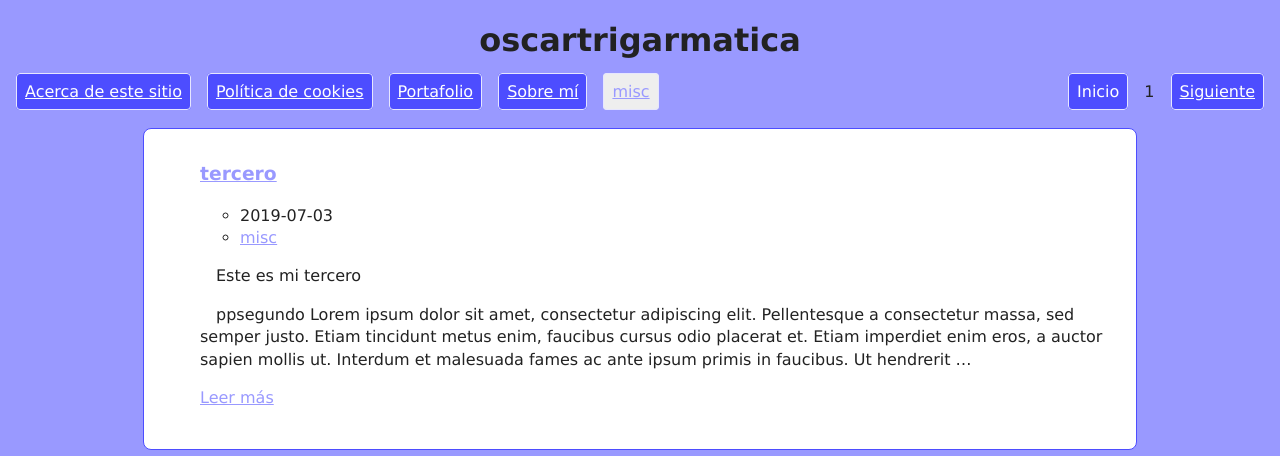
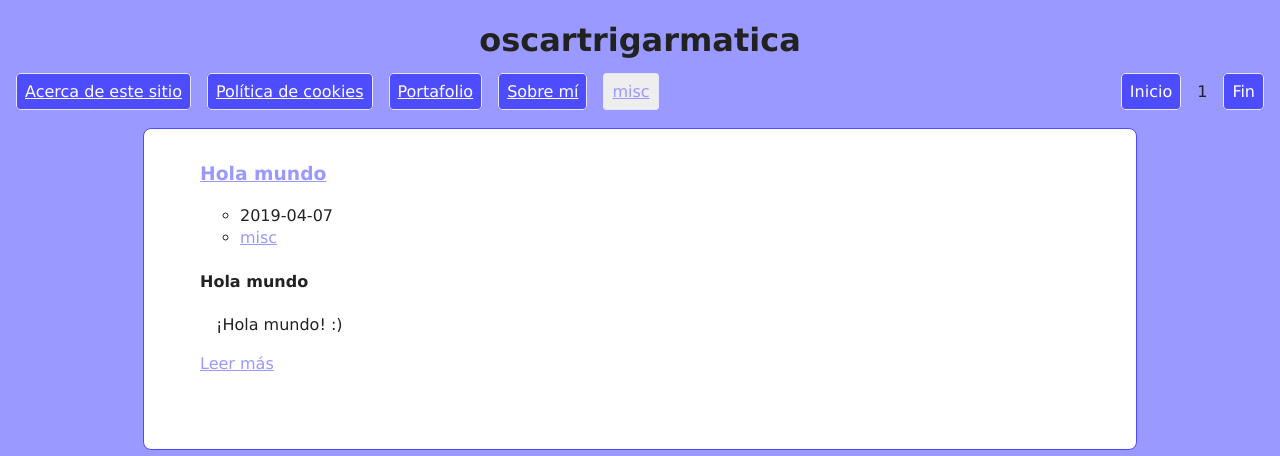
Before and after one commit to dotoscat/dotoscat.github.io, a plain HTML site: page category/misc.html in a window 1280 px wide. Shown: the top 456 px of the page. Drawn offline with Linux system fonts and the light colour scheme.

Commit message:
2019-7-19 2

```diff
--- a/category/misc.html
+++ b/category/misc.html
@@ -20,7 +20,7 @@
         <li><a class="boton">Inicio</a></li>
         <li>            1
         </li>
-        <li><a class="boton" href="/category/misc2.html">Siguiente</a></li>
+        <li><a class="boton">Fin</a></li>
 </ul></nav>
 </li>
             </ul>
@@ -32,18 +32,17 @@
         <ul>
             <article>
                 <header>
-                    <h3><a href="tercero.html">tercero</a></h3>
+                    <h3><a href="hola-mundo.html">Hola mundo</a></h3>
                     <ul>
-                        <li><date>2019-07-03</date></li>
+                        <li><date>2019-04-07</date></li>
                         <li><a href="category/misc.html">misc</a></li>
                     </ul>
                 </header>
                 <summary>
-                    <p>Este es mi tercero</p>
-<p>ppsegundo
-Lorem ipsum dolor sit amet, consectetur adipiscing elit. Pellentesque a consectetur massa, sed semper justo. Etiam tincidunt metus enim, faucibus cursus odio placerat et. Etiam imperdiet enim eros, a auctor sapien mollis ut. Interdum et malesuada fames ac ante ipsum primis in faucibus. Ut hendrerit …</p>
+                    <h1>Hola mundo</h1>
+<p>¡Hola mundo! :)</p>
                 </summary>
-                <a href="tercero.html">Leer más</a>
+                <a href="hola-mundo.html">Leer más</a>
             </article>
         </ul>
     </section>
```
Also changed, not shown: index.html (+6 -7 lines).
